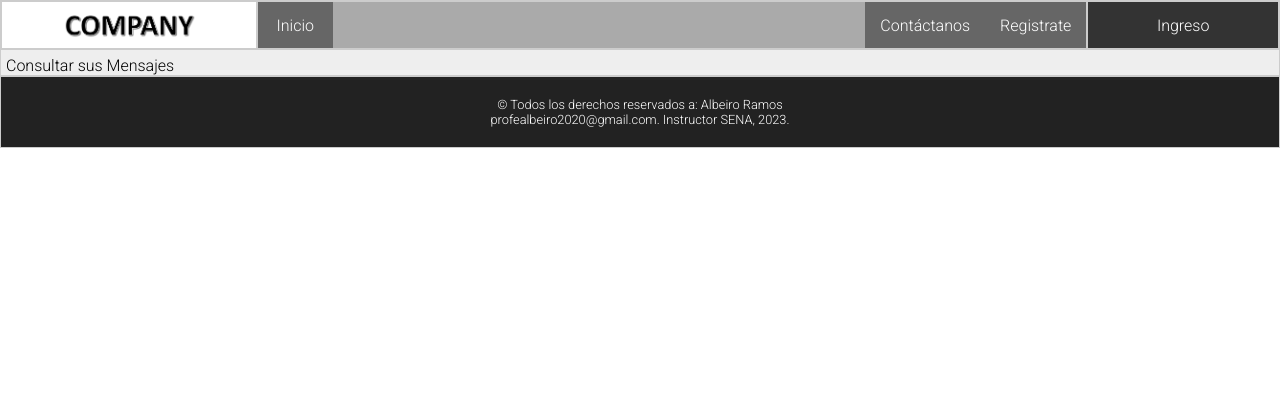
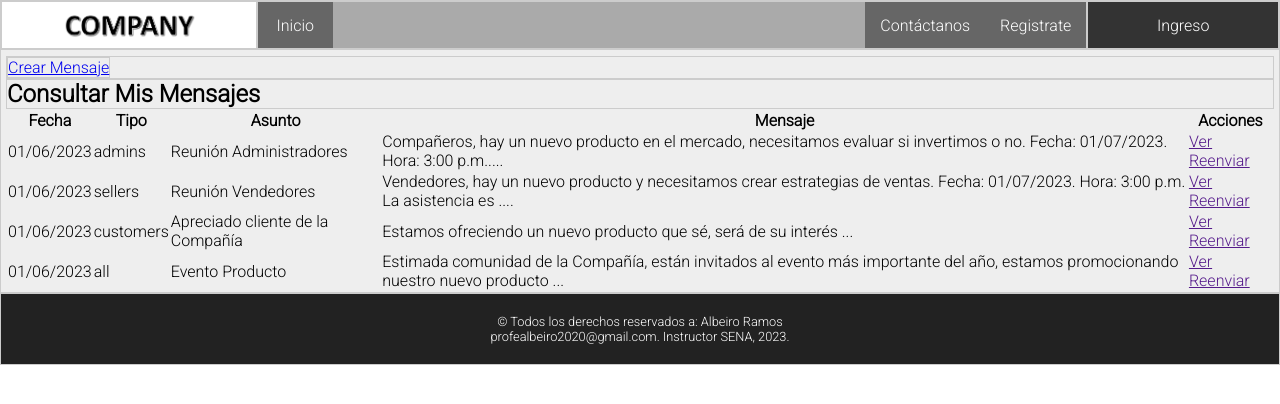
Before and after one commit to Zammy-Ducuara/mainhappyfeet, a PHP site: template views/modules/01_users/read_message_profile.view.php in a window 1280 px wide. Shown: the top 404 px of the page. Run offline with PHP 8.4, Linux system fonts and the light colour scheme; the template is opened without the code that fills it, so the values that code supplies are empty.

Commit message:
04 - Controladores y acciones (Clases y Métodos)

```diff
--- a/views/modules/01_users/read_message_profile.view.php
+++ b/views/modules/01_users/read_message_profile.view.php
@@ -1 +1,59 @@
-Consultar sus Mensajes
+<div class="borde controles">
+    <a href="?c=Messages&a=createMessage" class="borde">Crear Mensaje</a>
+</div>
+<div class="borde table-header">
+    <h2>Consultar Mis Mensajes</h2>
+</div>
+<table>
+    <thead>
+        <tr>
+            <th>Fecha</th>
+            <th>Tipo</th>
+            <th>Asunto</th>
+            <th>Mensaje</th>
+            <th>Acciones</th>
+        </tr>
+    </thead>
+    <tbody>
+        <tr>
+            <td>01/06/2023</td>
+            <td>admins</td>
+            <td class="td-izq">Reunión Administradores</td>
+            <td class="td-izq">Compañeros, hay un nuevo producto en el mercado, necesitamos evaluar si invertimos o no. Fecha: 01/07/2023. Hora: 3:00 p.m.....</td>
+            <td>
+                <a href="">Ver</a>
+                <a href="">Reenviar</a>
+            </td>
+        </tr>
+        <tr>
+            <td>01/06/2023</td>
+            <td>sellers</td>
+            <td class="td-izq">Reunión Vendedores</td>
+            <td class="td-izq">Vendedores, hay un nuevo producto y necesitamos crear estrategias de ventas. Fecha: 01/07/2023. Hora: 3:00 p.m. La asistencia es ....</td>
+            <td>
+                <a href="">Ver</a>
+                <a href="">Reenviar</a>
+            </td>
+        </tr>
+        <tr>
+            <td>01/06/2023</td>
+            <td>customers</td>
+            <td class="td-izq">Apreciado cliente de la Compañía</td>
+            <td class="td-izq">Estamos ofreciendo un nuevo producto que sé, será de su interés ...</td>
+            <td>
+                <a href="">Ver</a>
+                <a href="">Reenviar</a>
+            </td>
+        </tr>
+        <tr>
+            <td>01/06/2023</td>
+            <td>all</td>
+            <td class="td-izq">Evento Producto</td>
+            <td class="td-izq">Estimada comunidad de la Compañía, están invitados al evento más importante del año, estamos promocionando nuestro nuevo producto ...</td>
+            <td>
+                <a href="">Ver</a>
+                <a href="">Reenviar</a>
+            </td>
+        </tr>
+    </tbody>
+</table>
--- a/views/roles/admin/header.view.php
+++ b/views/roles/admin/header.view.php
@@ -34,6 +34,7 @@
                 <div class="modulo">
                     <h1>Perfil</h1>
                     <a href="?c=Users&a=editProfile">Editar Perfil</a>
+                    <a href="?c=Messages&a=readMessageProfile">Mis Mensajes</a>
                 </div>
                 <div class="modulo">
                     <h1>Usuarios</h1>
```
